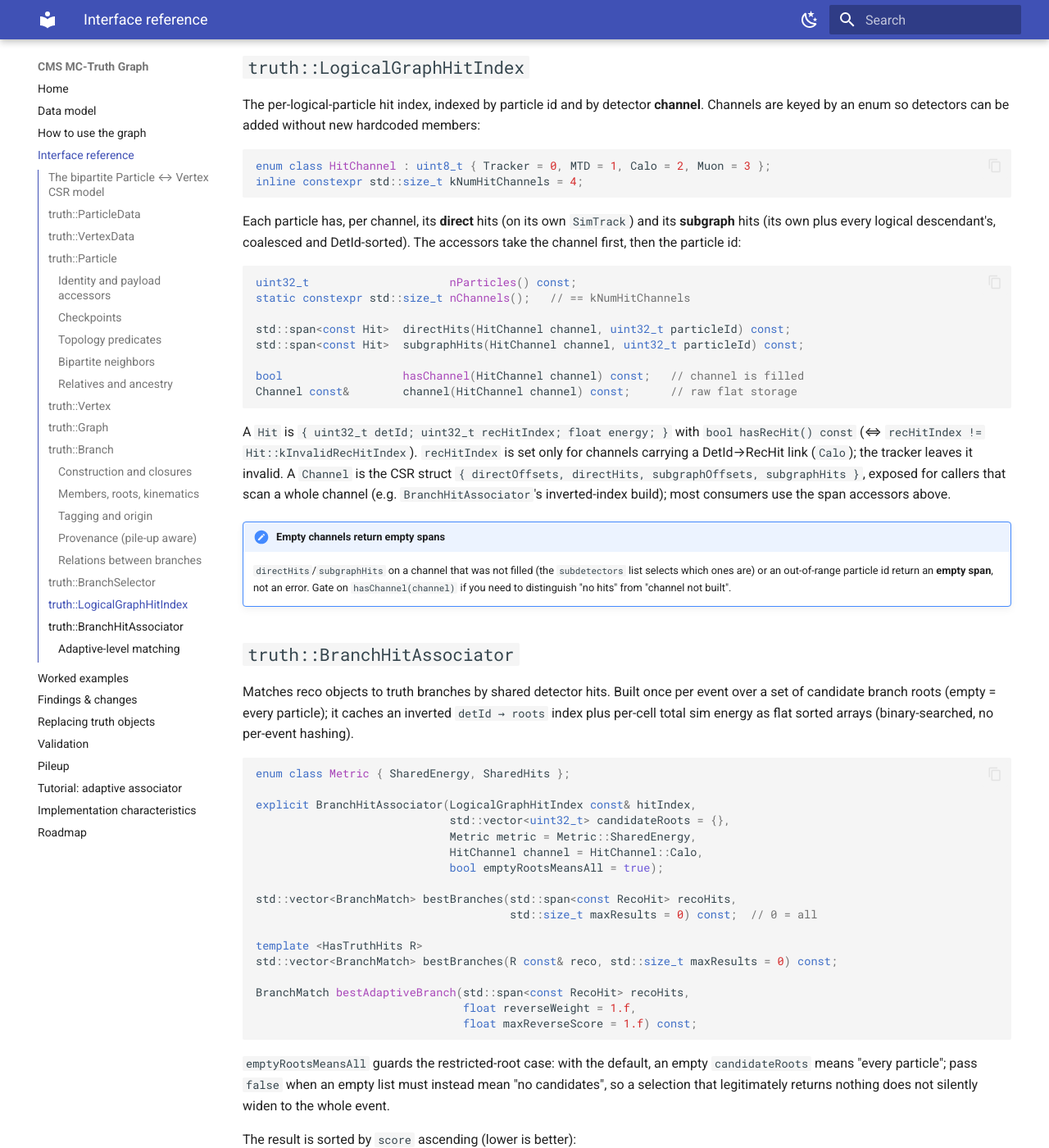
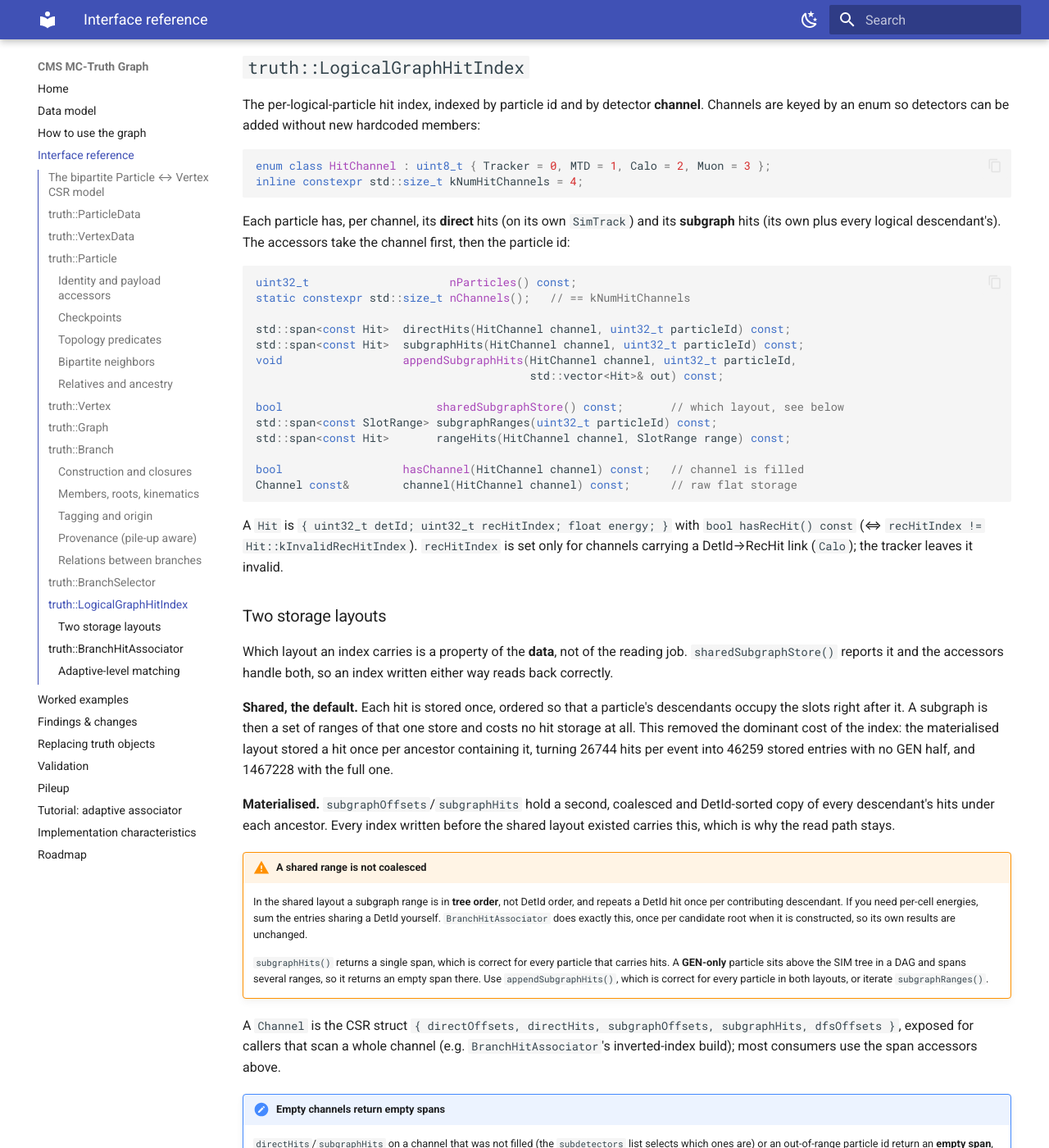
Before and after one commit to felicepantaleo/cms-truth-docs, an MkDocs documentation site: the page built from docs/interface.md, in a window 1280 px wide and 1400 px high, scrolled down 8302 px. Shown: the whole window at 82% size. Built offline with MkDocs 1.6.1 and Material for MkDocs 9.7.7, drawn with Linux system fonts in a browser that asks for light colours.

Commit message:
docs: describe the two hit index storage layouts
The index now stores each hit once by default, answering a subgraph as a set of
slot ranges instead of a materialised per-ancestor copy. Document both layouts,
that which one applies is a property of the data, and the two things a consumer
must know: a range is in tree order rather than DetId order, and a GEN-only
particle spans several ranges so appendSubgraphHits is the accessor that is
correct everywhere.

```diff
--- a/docs/interface.md
+++ b/docs/interface.md
@@ -381,6 +381,12 @@
 
 std::span<const Hit>  directHits(HitChannel channel, uint32_t particleId) const;
 std::span<const Hit>  subgraphHits(HitChannel channel, uint32_t particleId) const;
+void                  appendSubgraphHits(HitChannel channel, uint32_t particleId,
+                                         std::vector<Hit>& out) const;
+
+bool                       sharedSubgraphStore() const;       // which layout, see below
+std::span<const SlotRange> subgraphRanges(uint32_t particleId) const;
+std::span<const Hit>       rangeHits(HitChannel channel, SlotRange range) const;
 
 bool                  hasChannel(HitChannel channel) const;   // channel is filled
 Channel const&        channel(HitChannel channel) const;      // raw flat storage
@@ -389,10 +395,39 @@
 A `Hit` is `{ uint32_t detId; uint32_t recHitIndex; float energy; }` with
 `bool hasRecHit() const` (⇔ `recHitIndex != Hit::kInvalidRecHitIndex`). `recHitIndex`
 is set only for channels carrying a DetId→RecHit link (`Calo`); the tracker
-leaves it invalid. A `Channel` is the CSR struct
-`{ directOffsets, directHits, subgraphOffsets, subgraphHits }`, exposed for callers
-that scan a whole channel (e.g. `BranchHitAssociator`'s inverted-index build); most
-consumers use the span accessors above.
+leaves it invalid.
+
+### Two storage layouts
+
+Which layout an index carries is a property of the **data**, not of the reading job.
+`sharedSubgraphStore()` reports it and the accessors handle both, so an index written
+either way reads back correctly.
+
+**Shared, the default.** Each hit is stored once, ordered so that a particle's
+descendants occupy the slots right after it. A subgraph is then a set of ranges of that
+one store and costs no hit storage at all. This removed the dominant cost of the index:
+the materialised layout stored a hit once per ancestor containing it, turning 26744 hits
+per event into 46259 stored entries with no GEN half, and 1467228 with the full one.
+
+**Materialised.** `subgraphOffsets`/`subgraphHits` hold a second, coalesced and
+DetId-sorted copy of every descendant's hits under each ancestor. Every index written
+before the shared layout existed carries this, which is why the read path stays.
+
+!!! warning "A shared range is not coalesced"
+    In the shared layout a subgraph range is in **tree order**, not DetId order, and
+    repeats a DetId hit once per contributing descendant. If you need per-cell energies,
+    sum the entries sharing a DetId yourself. `BranchHitAssociator` does exactly this,
+    once per candidate root when it is constructed, so its own results are unchanged.
+
+    `subgraphHits()` returns a single span, which is correct for every particle that
+    carries hits. A **GEN-only** particle sits above the SIM tree in a DAG and spans
+    several ranges, so it returns an empty span there. Use `appendSubgraphHits()`, which
+    is correct for every particle in both layouts, or iterate `subgraphRanges()`.
+
+A `Channel` is the CSR struct
+`{ directOffsets, directHits, subgraphOffsets, subgraphHits, dfsOffsets }`, exposed for
+callers that scan a whole channel (e.g. `BranchHitAssociator`'s inverted-index build);
+most consumers use the span accessors above.
 
 !!! note "Empty channels return empty spans"
     `directHits`/`subgraphHits` on a channel that was not filled (the `subdetectors`
```
Also changed, not shown: other parts of docs/interface.md (+2 -2 lines).
